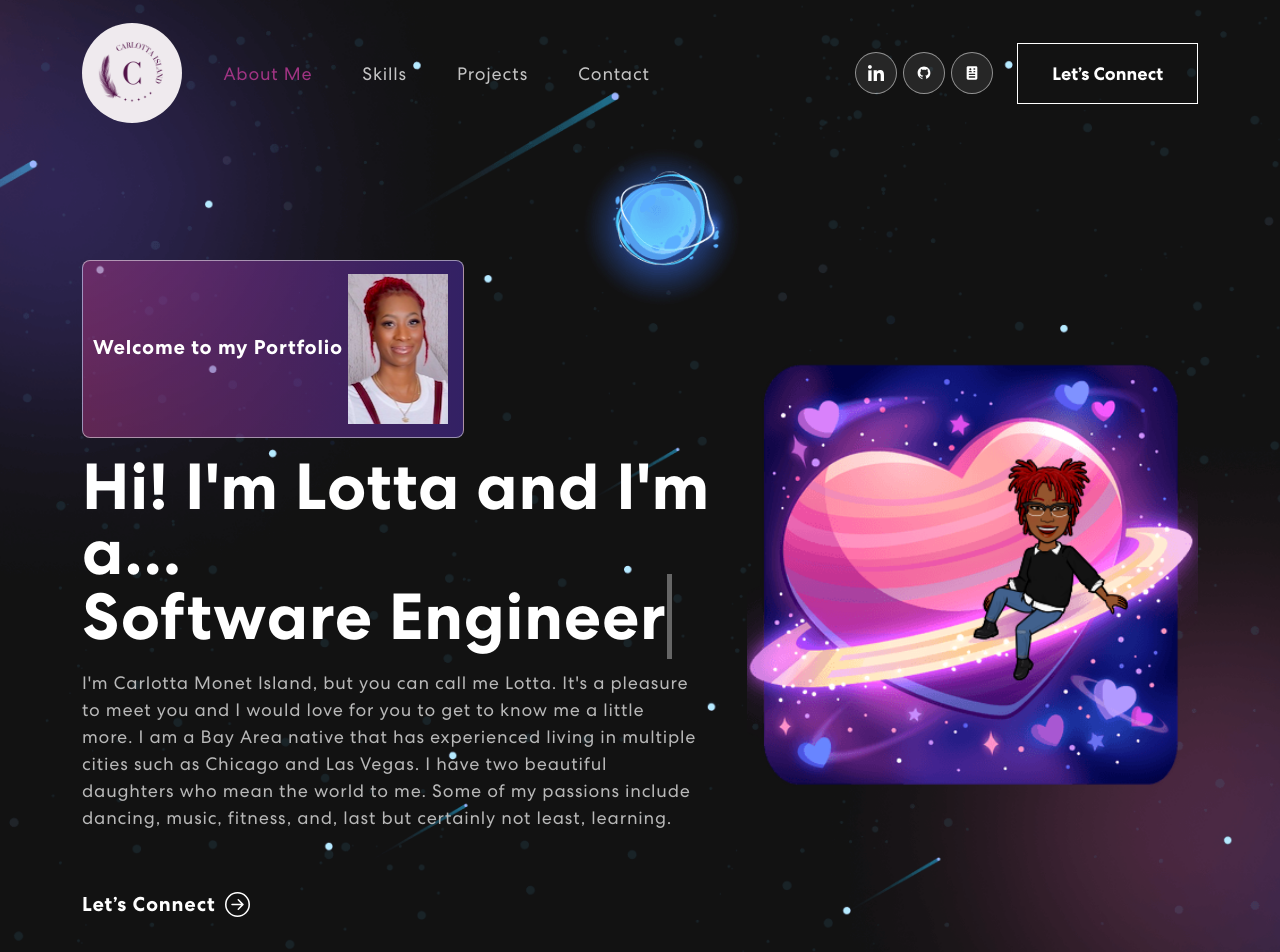
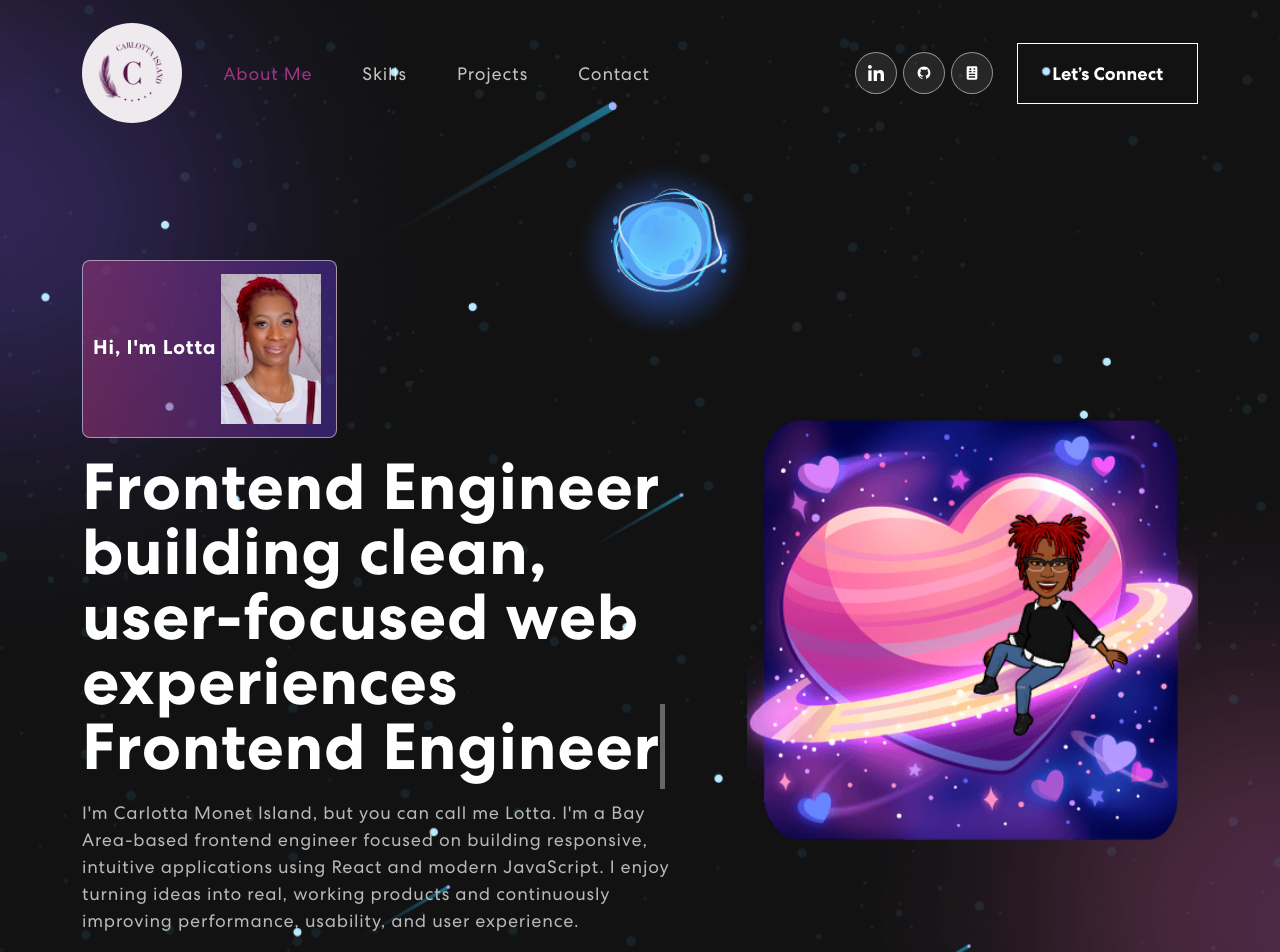
Before and after one commit to lottamonet/lotta-portfolio, a React (Create React App) app: page / in a window 1280 px wide. Shown: the top 952 px of the page. Built offline with nearby package versions, Linux system fonts and the light colour scheme.

Commit message:
banner.js
update content

```diff
--- a/src/components/Banner.js
+++ b/src/components/Banner.js
@@ -6,7 +6,7 @@ import { ConnectBtn } from "./ConnectBtn";
 import "animate.css";
 import TrackVisibility from "react-on-screen";
 
-const toRotate = ["Software Engineer", "Mother", "Fitness Lover"];
+const toRotate = ["Frontend Engineer", "React Developer", "JavaScript Problem Solver", "Builder of clean, User-Focused Apps"];
 const period = 2000;
 
 export const Banner = () => {
@@ -56,23 +56,18 @@ export const Banner = () => {
               {({ isVisible }) => (
                 <div className={isVisible ? "animate__animated animate__fadeIn" : ""}>
                   <span className="tagline">
-                    Welcome to my Portfolio
+                    Hi, I'm Lotta
                     <img src={avatar} alt="Avatar Img" className="avatar" />
                   </span>
                   <h1>
-                    {`Hi! I'm Lotta and I'm a...`}
+                    {`Frontend Engineer building clean, user-focused web experiences`}
                     <br />
                     <span className="txt-rotate">
                       <span className="wrap">{text}</span>
                     </span>
                   </h1>
                   <p>
-                    I'm Carlotta Monet Island, but you can call me Lotta. It's a pleasure to
-                    meet you and I would love for you to get to know me a little more. I am a
-                    Bay Area native that has experienced living in multiple cities such as Chicago
-                    and Las Vegas. I have two beautiful daughters who mean the world to me. Some
-                    of my passions include dancing, music, fitness, and, last but certainly not
-                    least, learning.
+                  I'm Carlotta Monet Island, but you can call me Lotta. I'm a Bay Area-based frontend engineer focused on building responsive, intuitive applications using React and modern JavaScript. I enjoy turning ideas into real, working products and continuously improving performance, usability, and user experience.
                   </p>
                   <a href="#connect" className="connect-btn">
                     <ConnectBtn />
```
Also changed, not shown: firebase.json (added).
